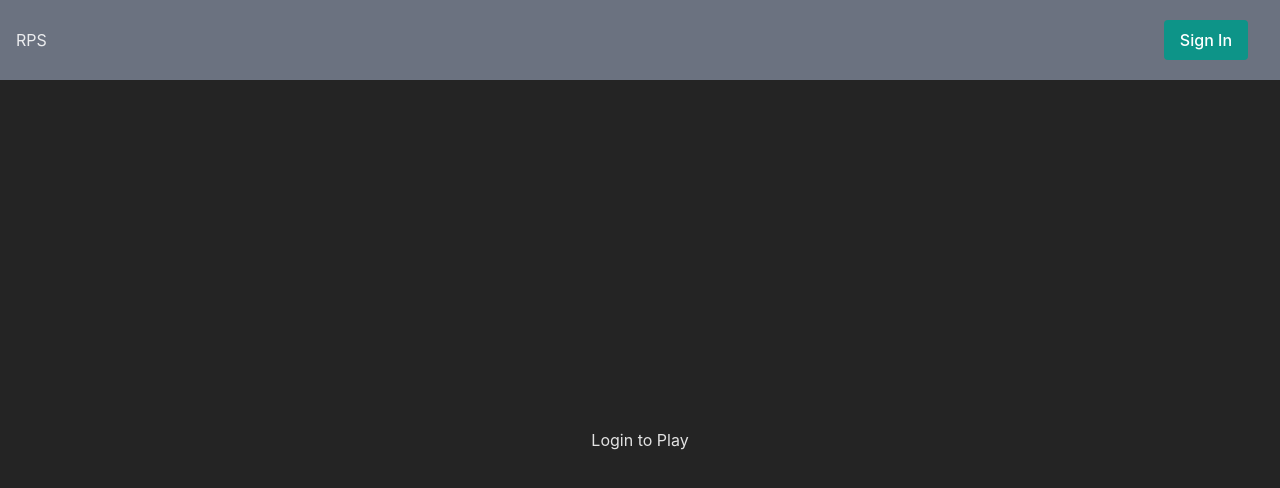
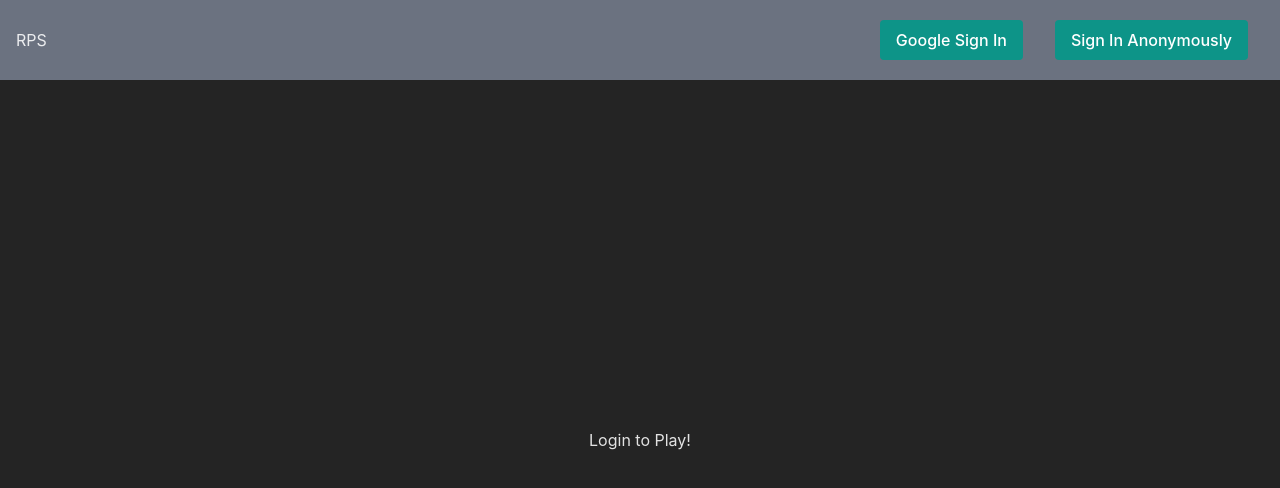
Before and after one commit to reannu123/rps-firebase, a React app: page / in a window 1280 px wide. Shown: the top 488 px of the page. Built offline with nearby package versions, Linux system fonts and the light colour scheme; no server answers; the HTML template or start-up script is replaced by a standard one.

Commit message:
Added anonymous sign in

```diff
--- a/src/App.tsx
+++ b/src/App.tsx
@@ -3,11 +3,12 @@ import "./App.css";
 // Import the functions you need from the SDKs you need
 import { initializeApp } from "firebase/app";
 import { getFirestore } from "firebase/firestore";
-import { getAuth } from "firebase/auth";
+import { getAuth, onAuthStateChanged } from "firebase/auth";
 
-import { useAuthState } from "react-firebase-hooks/auth";
+import { useAuthState, useUpdateProfile } from "react-firebase-hooks/auth";
 import NavBar from "./components/NavBar";
 import GamePage from "./components/GamePage";
+import { useEffect, useState } from "react";
 // TODO: Add SDKs for Firebase products that you want to use
 // https://firebase.google.com/docs/web/setup#available-libraries
 
@@ -30,14 +31,67 @@ const app = initializeApp(firebaseConfig);
 const auth = getAuth(app);
 
 function App() {
-  const [user] = useAuthState(auth);
+  const [user, loadingUser, errorUser] = useAuthState(auth);
+  const [name, setName] = useState("");
+  const [inputName, setInputName] = useState(false);
+  const [updateProfile, updatingProfile, errorProfile] = useUpdateProfile(auth);
+
+  useEffect(() => {
+    onAuthStateChanged(auth, (user) => {
+      if (user) {
+        console.log("User is signed in.");
+      } else {
+        console.log("No user is signed in.");
+      }
+    });
+  }, [user]);
+
+  const handleKeyDown = (event: React.KeyboardEvent) => {
+    if (event.key === "Enter") {
+      // 👇 Get input value
+      if (name === "") {
+        return;
+      }
+      updateProfile({ displayName: name });
+      setInputName(false);
+    }
+  };
 
   return (
     <div className="App">
-      <NavBar user={user} auth={auth} />
+      <NavBar
+        user={user}
+        auth={auth}
+        loadingUser={loadingUser}
+        setInputName={setInputName}
+      />
       <div className="h-[90vh] flex flex-col items-center justify-center">
         <section>
-          {user ? <GamePage user={user} app={app} /> : <>Login to Play</>}
+          {user && !inputName ? (
+            <GamePage user={user} app={app} />
+          ) : loadingUser && !inputName ? (
+            <>Loading Account...</>
+          ) : inputName ? (
+            <>
+              <div>Set a Name</div>
+              <input
+                type="text"
+                onChange={(e) => setName(e.target.value)}
+                onKeyDown={handleKeyDown}
+              />
+              <button
+                className="m-4 bg-teal-600 hover:bg-teal-700 text-white font-medium py-2 px-4 rounded transition-all"
+                onClick={() => {
+                  updateProfile({ displayName: name });
+                  setInputName(false);
+                }}
+              >
+                Submit
+              </button>
+            </>
+          ) : (
+            <>Login to Play!</>
+          )}
         </section>
       </div>
     </div>
--- a/src/components/GamePage.tsx
+++ b/src/components/GamePage.tsx
@@ -82,7 +82,7 @@ function GamePage(props: any) {
         if (lobby.val().player1.uid === props.user.uid) {
           setInQueue(false);
           setInGame(true);
-          setOpponent(lobby.val().player2.email);
+          setOpponent(lobby.val().player2.name);
           setLobby(lobby.key);
           setPlayerNum(1);
           setOpponentNum(2);
@@ -90,7 +90,7 @@ function GamePage(props: any) {
         } else if (lobby.val().player2.uid === props.user.uid) {
           setInQueue(false);
           setInGame(true);
-          setOpponent(lobby.val().player1.email);
+          setOpponent(lobby.val().player1.name);
           setLobby(lobby.key);
           setPlayerNum(2);
           setOpponentNum(1);
@@ -224,7 +224,7 @@ function GamePage(props: any) {
                   {canMove ? (
                     <>
                       <button
-                        className="m-4 bg-teal-600 hover:bg-teal-700 text-white font-medium py-2 px-4 rounded transition-all"
+                        className="m-4 bg-yellow-900 hover:bg-yellow-700 text-white font-medium py-2 px-4 rounded transition-all"
                         onClick={() => {
                           addMove("rock");
                         }}
@@ -232,7 +232,7 @@ function GamePage(props: any) {
                         Rock
                       </button>
                       <button
-                        className="m-4 bg-teal-600 hover:bg-teal-700 text-white font-medium py-2 px-4 rounded transition-all"
+                        className="m-4 bg-gray-100 hover:bg-gray-300 text-black font-medium py-2 px-4 rounded transition-all"
                         onClick={() => {
                           addMove("paper");
                         }}
@@ -240,7 +240,7 @@ function GamePage(props: any) {
                         Paper
                       </button>
                       <button
-                        className="m-4 bg-teal-600 hover:bg-teal-700 text-white font-medium py-2 px-4 rounded transition-all"
+                        className="m-4 bg-pink-400 hover:bg-pink-600 text-white font-medium py-2 px-4 rounded transition-all"
                         onClick={() => {
                           addMove("scissors");
                         }}
@@ -254,7 +254,7 @@ function GamePage(props: any) {
                 </div>
                 <div>
                   <button
-                    className="m-4 bg-teal-600 hover:bg-teal-700 text-white font-medium py-2 px-4 rounded transition-all"
+                    className="m-4 bg-red-600 hover:bg-red-700 text-white font-medium py-2 px-4 rounded transition-all"
                     onClick={() => leaveGame()}
                   >
                     Leave Game
@@ -323,7 +323,7 @@ function GamePage(props: any) {
   return (
     <div>
       <button
-        className="m-4 bg-teal-600 hover:bg-teal-700 text-white font-medium py-2 px-4 rounded transition-all"
+        className="m-4 bg-blue-600 hover:bg-blue-700 text-white font-medium py-2 px-4 rounded transition-all"
         onClick={() => {
           joinQueue(props.user);
           setInQueue(true);
--- a/src/components/NavBar.tsx
+++ b/src/components/NavBar.tsx
@@ -6,11 +6,12 @@ import {
   User,
   signInWithCredential,
   signInWithRedirect,
+  signInAnonymously,
 } from "firebase/auth";
-
 function NavBar(props: any) {
   const auth = getAuth(props.app);
   let user: User = props.user;
+  let loadingUser = props.loadingUser;
 
   return (
     <div className="h-[10vh] bg-gray-500 flex-row flex items-center justify-between px-4">
@@ -18,7 +19,7 @@ function NavBar(props: any) {
       <div className="">
         {props.user ? (
           <div className="flex items-center justify-end">
-            <h3 className="m-4">Hello {user.email}!</h3>
+            <h3 className="m-4">Hello {user.displayName}!</h3>
             <button
               className="m-4 bg-teal-600 hover:bg-teal-700 text-white font-medium py-2 px-4 rounded transition-all"
               onClick={() => {
@@ -28,6 +29,8 @@ function NavBar(props: any) {
               Sign Out
             </button>
           </div>
+        ) : loadingUser ? (
+          <>Loading</>
         ) : (
           <div className="flex items-center justify-center">
             <button
@@ -37,7 +40,16 @@ function NavBar(props: any) {
                 signInWithRedirect(auth, provider);
               }}
             >
-              Sign In
+              Google Sign In
+            </button>
+            <button
+              className="m-4 bg-teal-600 hover:bg-teal-700 text-white font-medium py-2 px-4 rounded transition-all"
+              onClick={() => {
+                signInAnonymously(auth);
+                props.setInputName(true);
+              }}
+            >
+              Sign In Anonymously
             </button>
           </div>
         )}
--- /dev/null
+++ b/src/components/SignIn.tsx
@@ -0,0 +1,16 @@
+import React from "react";
+import {
+  GoogleAuthProvider,
+  getAuth,
+  signInWithPopup,
+  User,
+  signInWithCredential,
+  signInWithRedirect,
+  signInAnonymously,
+} from "firebase/auth";
+
+function SignIn() {
+  return <div>SignIn</div>;
+}
+
+export default SignIn;
```
